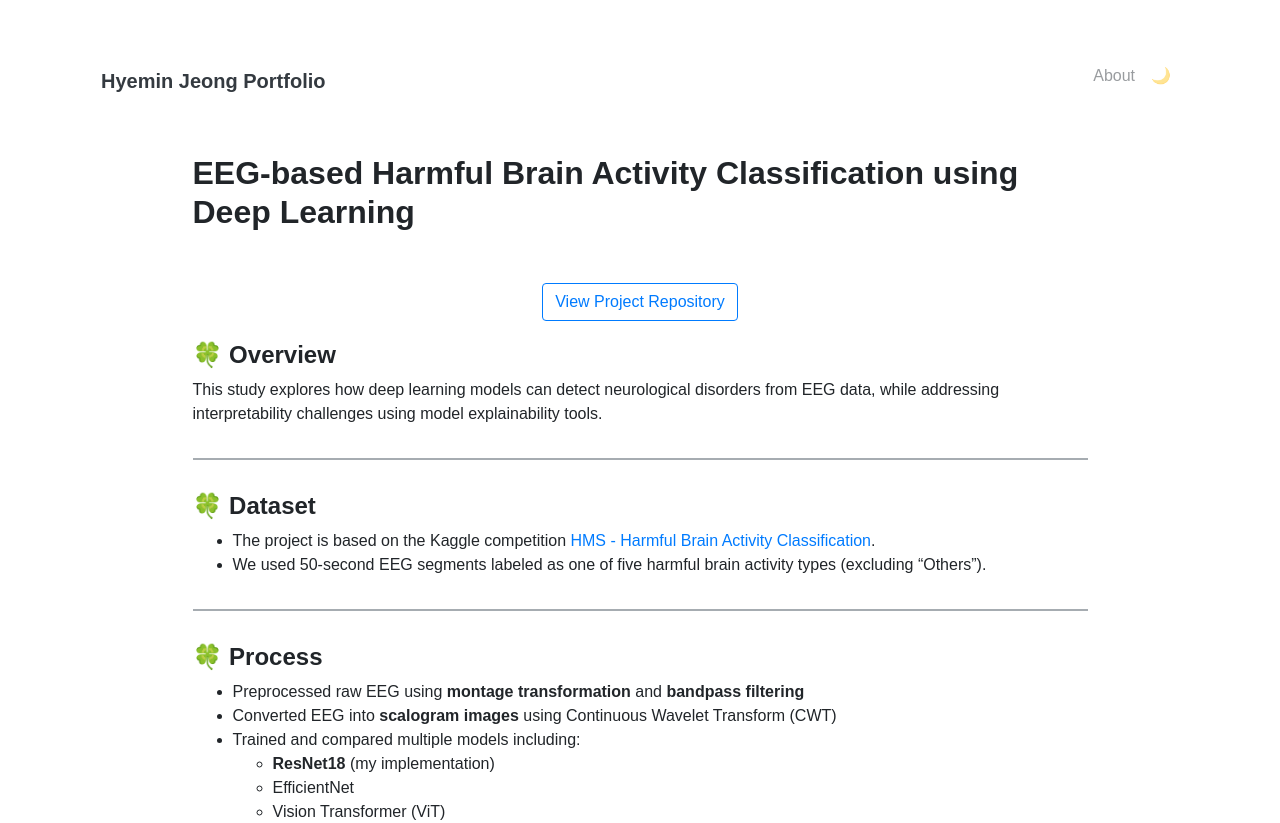
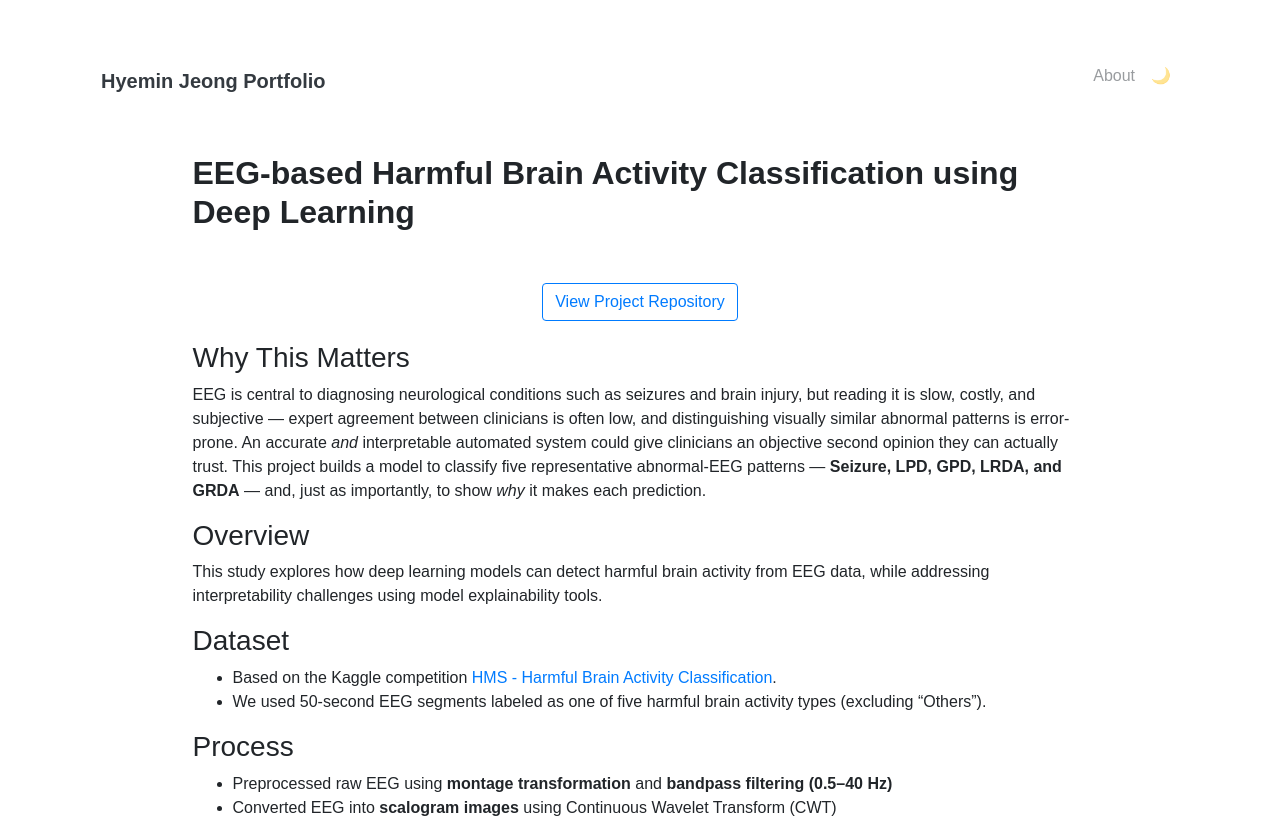
Before and after one commit to hyeminss11/hyeminss11.github.io, a Jekyll site: the page built from _projects/(2)Harmful Brain Activity Classification.md, in a window 1280 px wide and 1400 px high. Shown: the top 823 px of the window. Built offline with Jekyll 4.4.1, drawn with Linux system fonts in a browser that asks for light colours; some web fonts are replaced; some of the changed text lies outside the part shown.

Commit message:
Update (2)Harmful Brain Activity Classification.md

```diff
--- a/_projects/(2)Harmful Brain Activity Classification.md
+++ b/_projects/(2)Harmful Brain Activity Classification.md
@@ -13,41 +13,40 @@
 {% include elements/button.html link="https://github.com/hyeminss11/harmful-brain-activity-classification" text="View Project Repository" %}
 </p>
 
-#### 🍀 **Overview**
-This study explores how deep learning models can detect neurological disorders from EEG data, while addressing interpretability challenges using model explainability tools.
+### Why This Matters
+EEG is central to diagnosing neurological conditions such as seizures and brain injury, but reading it is slow, costly, and subjective — expert agreement between clinicians is often low, and distinguishing visually similar abnormal patterns is error-prone. An accurate *and* interpretable automated system could give clinicians an objective second opinion they can actually trust. This project builds a model to classify five representative abnormal-EEG patterns — **Seizure, LPD, GPD, LRDA, and GRDA** — and, just as importantly, to show *why* it makes each prediction.
 
----
+### Overview
+This study explores how deep learning models can detect harmful brain activity from EEG data, while addressing interpretability challenges using model explainability tools.
 
-#### 🍀 **Dataset**
-  - The project is based on the Kaggle competition [HMS - Harmful Brain Activity Classification](https://www.kaggle.com/competitions/hms-harmful-brain-activity-classification).
-  - We used 50-second EEG segments labeled as one of five harmful brain activity types (excluding “Others”).<br>
+### Dataset
+- Based on the Kaggle competition [HMS - Harmful Brain Activity Classification](https://www.kaggle.com/competitions/hms-harmful-brain-activity-classification).
+- We used 50-second EEG segments labeled as one of five harmful brain activity types (excluding "Others").
 
----
-
-#### 🍀 **Process**
-  - Preprocessed raw EEG using **montage transformation** and **bandpass filtering**
-  - Converted EEG into **scalogram images** using Continuous Wavelet Transform (CWT)
-  - Trained and compared multiple models including:
-    - **ResNet18** (my implementation)
-    - EfficientNet
-    - Vision Transformer (ViT)
-  - Achieved **~81% accuracy** using ensemble, **~75%** with ResNet18
+### Process
+- Preprocessed raw EEG using **montage transformation** and **bandpass filtering (0.5–40 Hz)**
+- Converted EEG into **scalogram images** using Continuous Wavelet Transform (CWT)
+- Trained and compared multiple models including:
+  - **ResNet18** (my implementation)
+  - EfficientNet
+  - Vision Transformer (ViT)
+- Achieved **~81% accuracy** using a weighted ensemble, and **~75%** with ResNet18 alone
 
 <p align="center">
   <img src="../assets/images/HBAproject/gradcam.png" alt="preview" width="500">
 </p>
 
----
+### My Contribution
+- Implemented and trained **ResNet18** for EEG classification (baseline accuracy ~75%, a ~30%p gain over a plain 2D CNN)
+- Applied **Grad-CAM** for model interpretability
+- Designed and tested a baseline **2D CNN** → discontinued due to low generalization
+- Collaborated on model evaluation and ablation studies
 
-#### 🍀 **My Contribution** <br>
-  - Implemented and trained **ResNet18** for EEG classification
-  - Applied **Grad-CAM** for model interpretability
-  - Tested baseline **2D CNN** → discontinued due to low generalization
-  - Collaborated on model evaluation and ablation studies
-<br>
+### Results & Error Analysis
+- **Strong sensitivity** on LPD and GRDA classes, capturing distinct EEG patterns within the scalograms
+- Some **LRDA** samples were initially misclassified as Seizure or LPD; this was mitigated through ensemble learning, lifting final system accuracy to **~81%**
+- **Grad-CAM** confirmed the model attends to clinically meaningful EEG signals rather than background noise — supporting the transparency needed for AI-assisted diagnosis
 
----
-
-#### 🍀 **Limitations**<br>
-  - Grad-CAM does not support ViT well → heatmaps were not interpretable
-  - Future work could include SHAP, Attention Rollout, or LRP for ViT explainability
+### Limitations
+- Grad-CAM does not support ViT well → heatmaps were not interpretable
+- Future work could include SHAP, Attention Rollout, or LRP for ViT explainability
```
Also changed, not shown: other parts of _projects/(2)Harmful Brain Activity Classification.md (+1 -1 lines).
